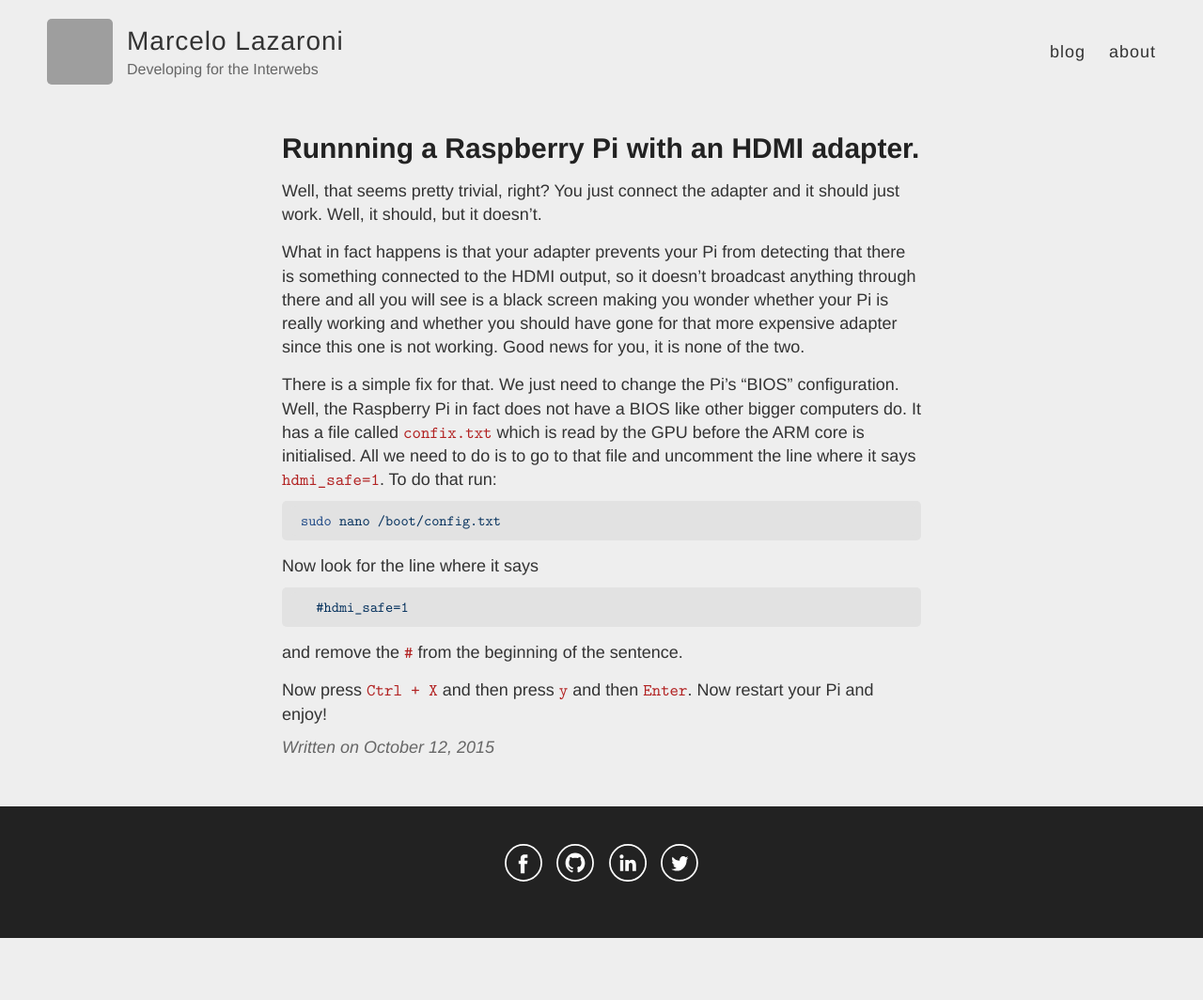
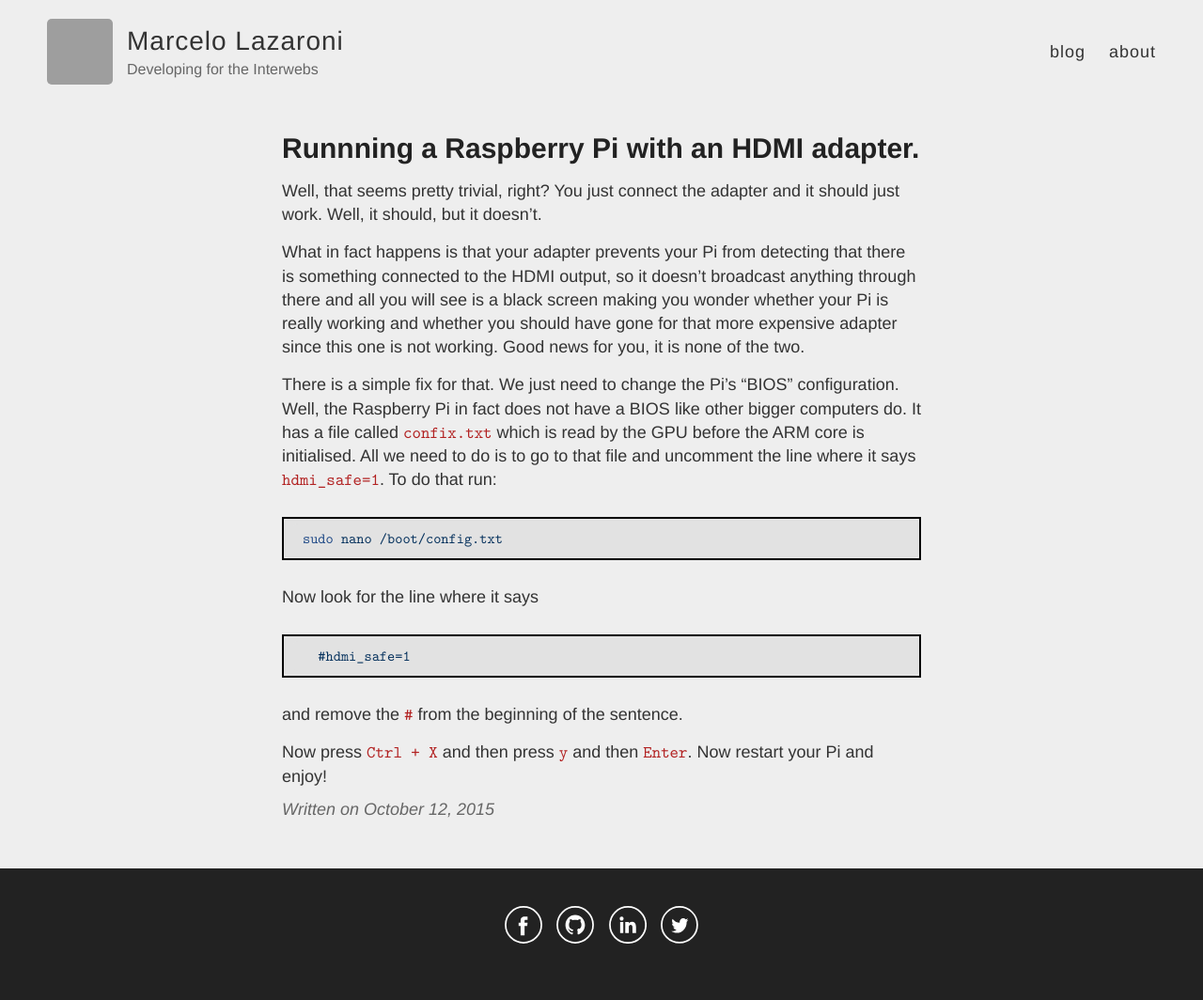
Before and after one commit to lazamar/lazamar.github.io, a Jekyll site: the page built from _posts/2015-10-12-pi-with-hdmi-adapter.md, in a window 1280 px wide. Shown: the whole page at 94% size. Built offline with Jekyll 4.4.1, drawn with Linux system fonts in a browser that asks for light colours; comment, search, counter and statistics services are not loaded; before the commit the page ends 998 px from its top, so only the background shows below that; grey boxes are pictures that could not be loaded.

Commit message:
Add border to code snippets

```diff
--- a/_sass/_highlights.scss
+++ b/_sass/_highlights.scss
@@ -121,4 +121,14 @@ code {
 .highlight .il { color: #0000cf; font-weight: bold } /* Literal.Number.Integer.Long */
 
 /* inline codes */
-.highlighter-rouge { color: firebrick; font-size: 1em; }
+code.highlighter-rouge {
+    color: firebrick;
+    font-size: 1em;
+}
+
+// Code blocks
+div.highlighter-rouge {
+    border-radius: 0;
+    border: 2px solid black;
+    margin: 1.5em 0;
+}
```
